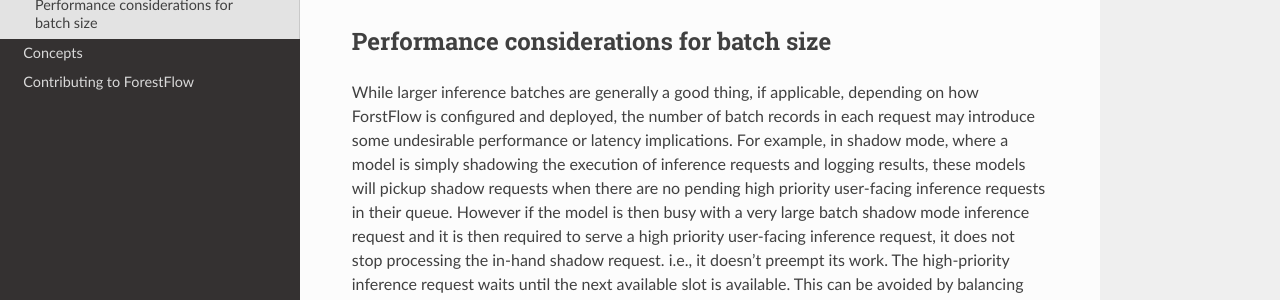
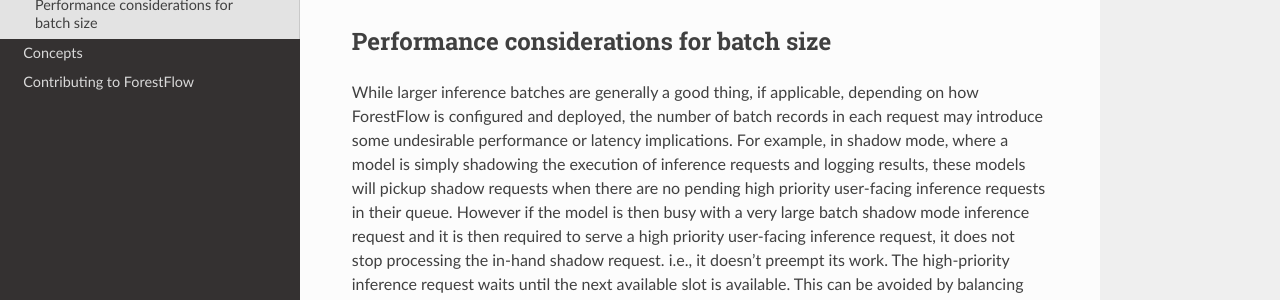
Before and after one commit to ForestFlow/ForestFlow, a Sphinx documentation site: the page built from docs/inference.md, in a window 1280 px wide and 900 px high, scrolled down 2390 px. Shown: the part 342-642 px from the top of the window. Built offline with Sphinx 7.4.7 and the Read the Docs theme 2.0.0, drawn with Linux system fonts in a browser that asks for light colours; some of the changed text lies outside the part shown.

Commit message:
typos
Signed-off-by: Ahmad Alkilani <amkcom@gmail.com>

```diff
--- a/docs/inference.md
+++ b/docs/inference.md
@@ -114,7 +114,7 @@ GraphPipe [MetadataRequests](https://oracle.github.io/graphpipe/#/guide/user-gui
 similar to a `/metadata` BASIC API request.
 
 ## Performance considerations for batch size
-While larger inference batches are generally a good thing, if applicable, depending on how ForstFlow is configured and deployed,
+While larger inference batches are generally a good thing, if applicable, depending on how ForestFlow is configured and deployed,
 the number of batch records in each request may introduce some undesirable performance or latency implications.
 For example, in shadow mode, where a model is simply shadowing the execution of inference requests and logging results, these models will pickup shadow requests when there are no pending
 high priority user-facing inference requests in their queue. However if the model is then busy with a very large batch shadow mode inference request and it is then required to serve a high priority user-facing
```
Also changed, not shown: docs/buildconfig.md (+2 -2 lines), docs/concepts.md (+1 -1 lines), docs/quickstart.md (+1 -1 lines).
